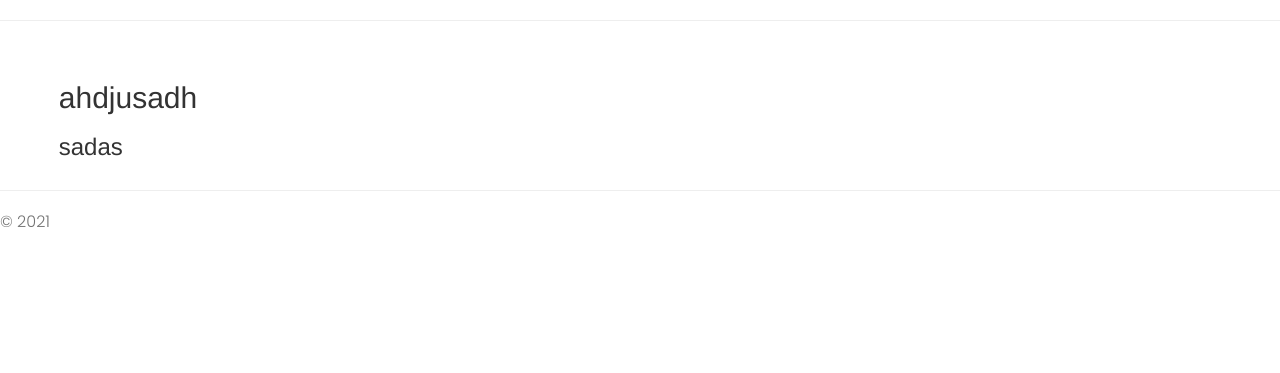
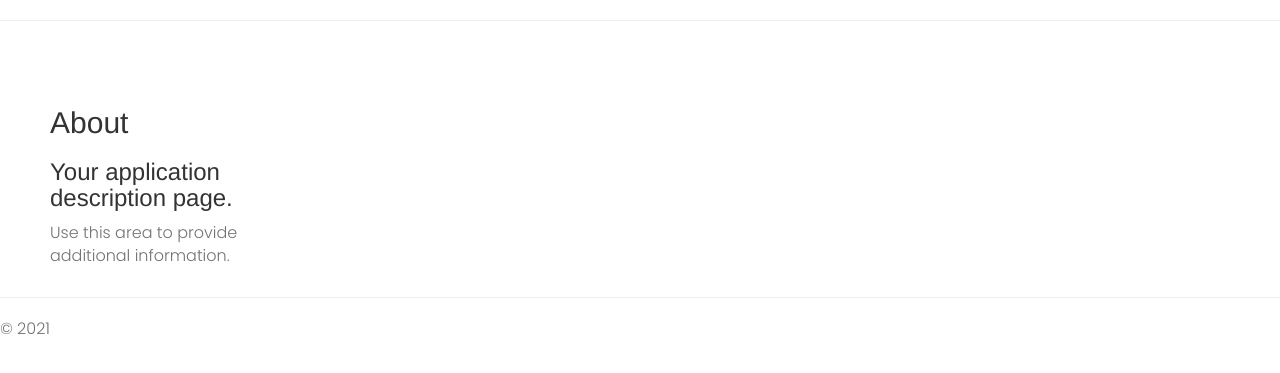
Before and after one commit to CorvusUltima/JensenApp, a Django app: page /about/ in a window 1280 px wide. Shown: the part 76-449 px from the top of the page. Run offline with Django 3.2, Linux system fonts and the light colour scheme; some libraries are stand-ins or nearby versions.

Commit message:
Front-end - Fixed grammar and fixed some margins

```diff
--- a/CV-APPpy/MainPages/templates/MainPages/about.html
+++ b/CV-APPpy/MainPages/templates/MainPages/about.html
@@ -1,27 +1,19 @@
 {% extends "MainPages/layout.html" %}
 
 {% block content %}
-<div class= "home-container">
 
-
+<div class="home-container-normal">
     <div class="grid-item">
-        <h2>ahdjusadh </h2>
-        <h3> sadas </h3>
+        <h2>{{ title }}</h2>
+        <h3>{{ message }}</h3>
+        <p>Use this area to provide additional information.</p>
     </div>
-
-
-    <div >
-
+    <div class="grid-item-normal">
     </div>
-
-
-    <div class= "grid-item">
-
+    <div class="grid-item-normal">
     </div>
-
 </div>
 
 
 
-
 {% endblock %}
--- a/CV-APPpy/MainPages/templates/MainPages/layout.html
+++ b/CV-APPpy/MainPages/templates/MainPages/layout.html
@@ -16,13 +16,32 @@
     <link rel="stylesheet" href="{% static 'app/styles/app.css'  %}"  />
 
     <style>
-        .home-container{
-            display: grid;
-            grid-template-columns: 20% 60% 20%;
+    .home-container{
+        display: grid;
+        grid-template-columns: 20% 60% 20%;
     }
     .grid-item {
         justify-self: center;
       }
+    .home-container-normal{
+        display: grid;
+        grid-template-columns: 20% 60% 20%;
+        margin-top: 25px;
+        margin-left: 50px;
+        margin-right: 50px;
+    }
+    .grid-item-normal {
+        justify-self: strech;
+        margin-right: 5px;
+        margin-left: 5px;
+    }
+    .grid-item-single {
+        justify-self: strech;
+        margin-right: 50px;
+        margin-left: 50px;
+    }
+    .card-alignment {
+        align-self: stretch;
     </style>
 
 
--- a/CV-APPpy/ProfilePages/templates/ProfilePages/profile-page.html
+++ b/CV-APPpy/ProfilePages/templates/ProfilePages/profile-page.html
@@ -50,7 +50,7 @@
 
   <div class="grid-item">
 
-      <a href="{% url 'profile-update' %}">Update prfile</a>
+      <a href="{% url 'profile-update' %}">Update profile</a>
       <br>
       <br>
       <img width=200 height=150 src= "{{profile.profile_picture.url}}">
--- a/CV-APPpy/assignment/templates/assignment/index.html
+++ b/CV-APPpy/assignment/templates/assignment/index.html
@@ -34,7 +34,7 @@
 
     {% for assignment_item in assignments %}
 
-    <section class="projectsList">
+    <section class="card-alignment">
       <div class="container">
         <div class="grid grid--three">
           <div class="column">
```
Also changed, not shown: CV-APPpy/MainPages/templates/MainPages/contact.html (+16 -1 lines), CV-APPpy/assignment/templates/assignment/assignment-details.html (+5 -15 lines), CV-APPpy/db.sqlite3.
